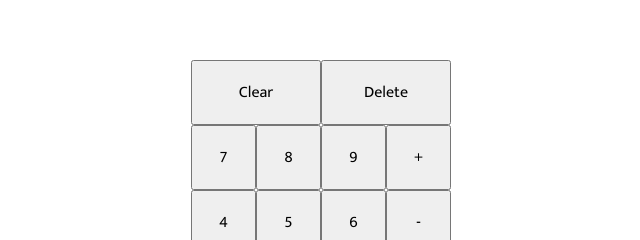
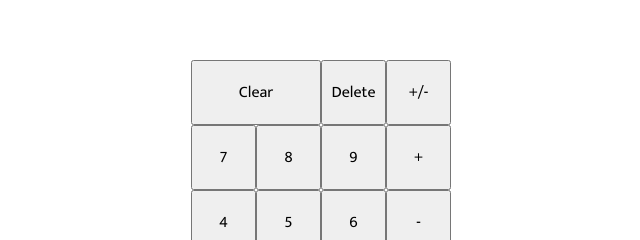
Before and after one commit to toddteis/calculator, a plain HTML site: page index.html in a window 1280 px wide. Shown: the part 110-350 px from the top of the page, 319-959 px from the left. Drawn offline with Linux system fonts and the light colour scheme.

Commit message:
Added plus/minus button & adjusted CSS Grid layout.

```diff
--- a/index.html
+++ b/index.html
@@ -17,7 +17,8 @@
                 <div class="display display-top"></div>
                 <div class="display display-main"></div>
                 <input type="button" value="Clear" id="clear" class="clear btn-rect">
-                <input type="button" value="Delete" id="delete" class="delete btn-rect delete">
+                <input type="button" value="Delete" id="delete" class="delete btn-square delete">
+                <input type="button" value="+/-" id="plus-minus" class="plus-minus btn-square delete">
                 <input type="button" value="7" id="7" class="seven btn-square number">
                 <input type="button" value="8" id="8" class="eight btn-square number">
                 <input type="button" value="9" id="9" class="nine btn-square number">
--- a/styles.css
+++ b/styles.css
@@ -22,7 +22,7 @@ html {
     grid-template-areas:
         'sdl a a a a sdr'
         'sdl b b b b sdr'
-        'sdl c c d d sdr'
+        'sdl c c d u sdr'
         'sdl e f g h sdr'
         'sdl i j k l sdr'
         'sdl m n o p sdr'
@@ -40,6 +40,7 @@ html {
 .display-main {grid-area: b;}
 .clear {grid-area: c;}
 .delete {grid-area: d;}
+.plus-minus {grid-area: u;}
 .seven {grid-area: e;}
 .eight {grid-area: f;}
 .nine {grid-area: g;}
```
